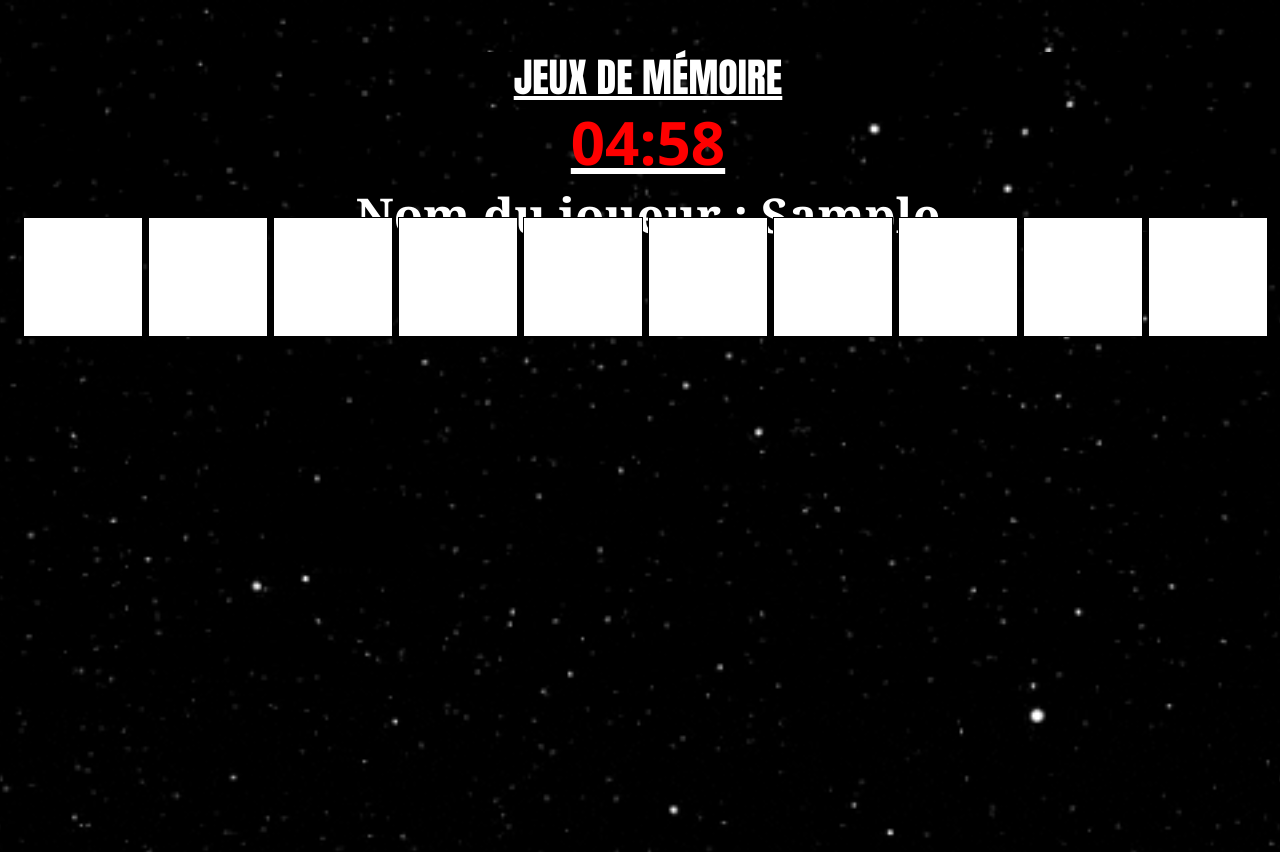
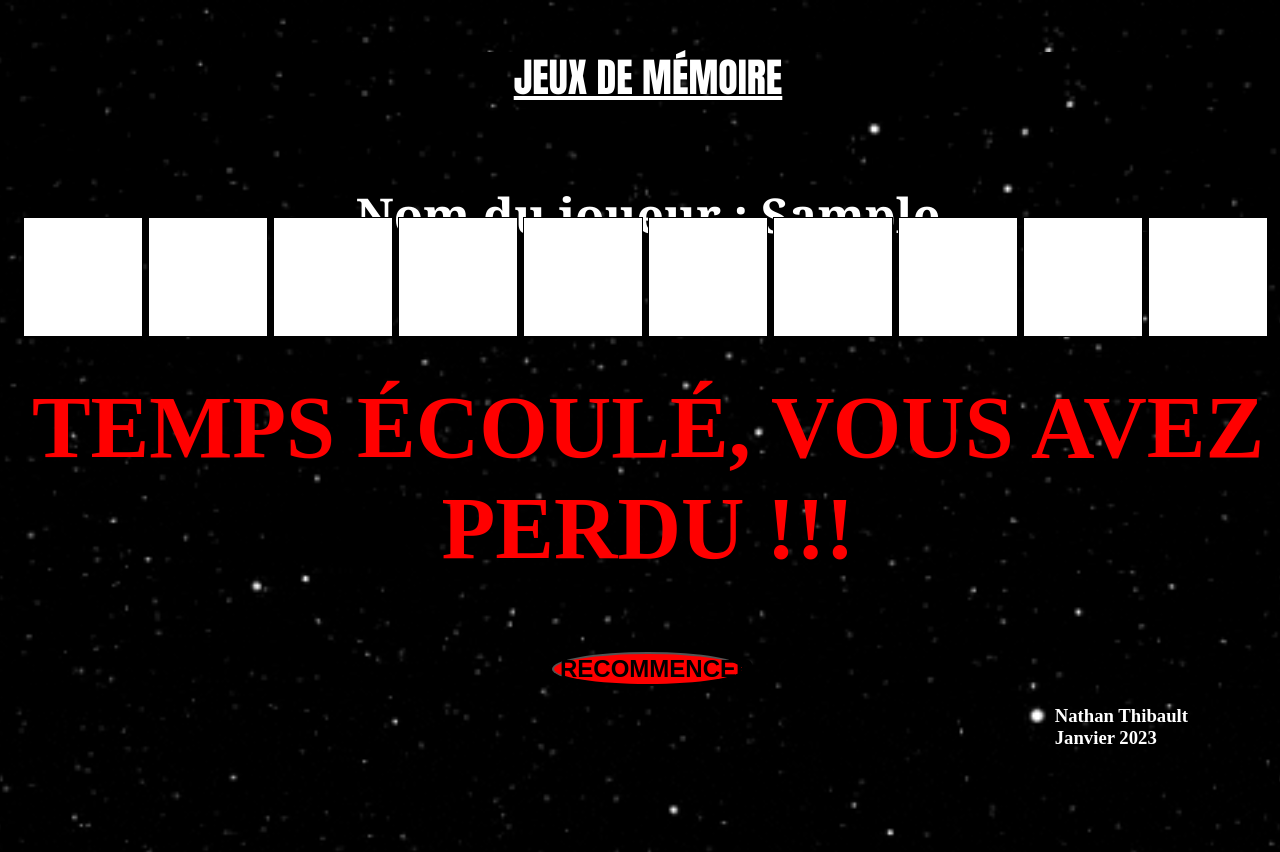
Before and after one commit to NateThibault/TP3_memoire, a plain HTML site: page index.html in a window 1280 px wide. Both pictures are taken after typing "Sample", "5" into the empty fields and a click on the button "GO". Shown: the top 852 px of the page. Drawn offline with Linux system fonts and the light colour scheme.

Commit message:
correction affichage message fin de partie

```diff
--- a/memoire.js
+++ b/memoire.js
@@ -513,7 +513,7 @@ function startGame () {
 
   // TIMER 5 MIN
   const timeH = document.querySelector('h2')
-  let tempTotal = 300
+  let tempTotal = 2
 
   displayTime(tempTotal)
 
@@ -533,7 +533,6 @@ function startGame () {
   }
 
   function endtime () {
-    document.getElementById('boardGame').style.display = 'none'
     timeH.remove()
     gagner.classList.add('perdu')
     gagner.innerHTML = 'TEMPS ÉCOULÉ, VOUS AVEZ PERDU !!!'
--- a/style.css
+++ b/style.css
@@ -114,7 +114,7 @@ header div{
 }
 
 .message{
-  margin-top: -375px;
+  margin-top: -475px;
 }
 
 .titre{
@@ -158,12 +158,12 @@ header div{
 .gagner{
   color: green;
   text-align: center;
-  margin-top: -530px;
+  margin-top: -330px;
   font-size: 550%;
 }
 
 .perdu{
-  margin-top: 150px;
+  margin-top: -250px;
   font-size: 550%;
   color: rgb(255, 0, 0);
 }
```
